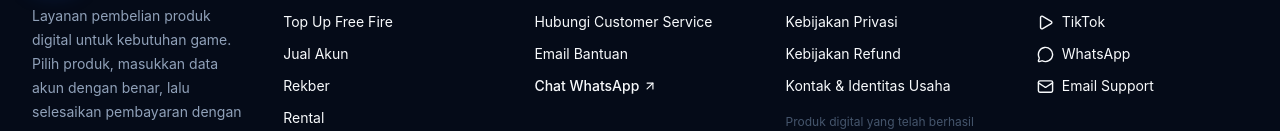
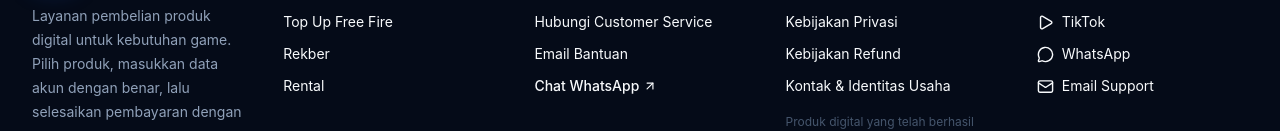
Before and after one commit to falintino/7-april-store, a Next.js app: page / in a window 1280 px wide. Shown: the part 3590-3721 px from the top of the page. Built offline with nearby package versions, Linux system fonts and the light colour scheme; no server answers.

Commit message:
feat: fokuskan storefront pada top up game

```diff
--- a/app/page.tsx
+++ b/app/page.tsx
@@ -162,12 +162,6 @@ export default function Home() {
                   Top Up Free Fire
                 </Link>
 
-                <Link
-                  href="/akun"
-                  className="text-slate-400 transition hover:text-blue-400"
-                >
-                  Jual Akun
-                </Link>
 
                 <Link
                   href="/rekber"
```
